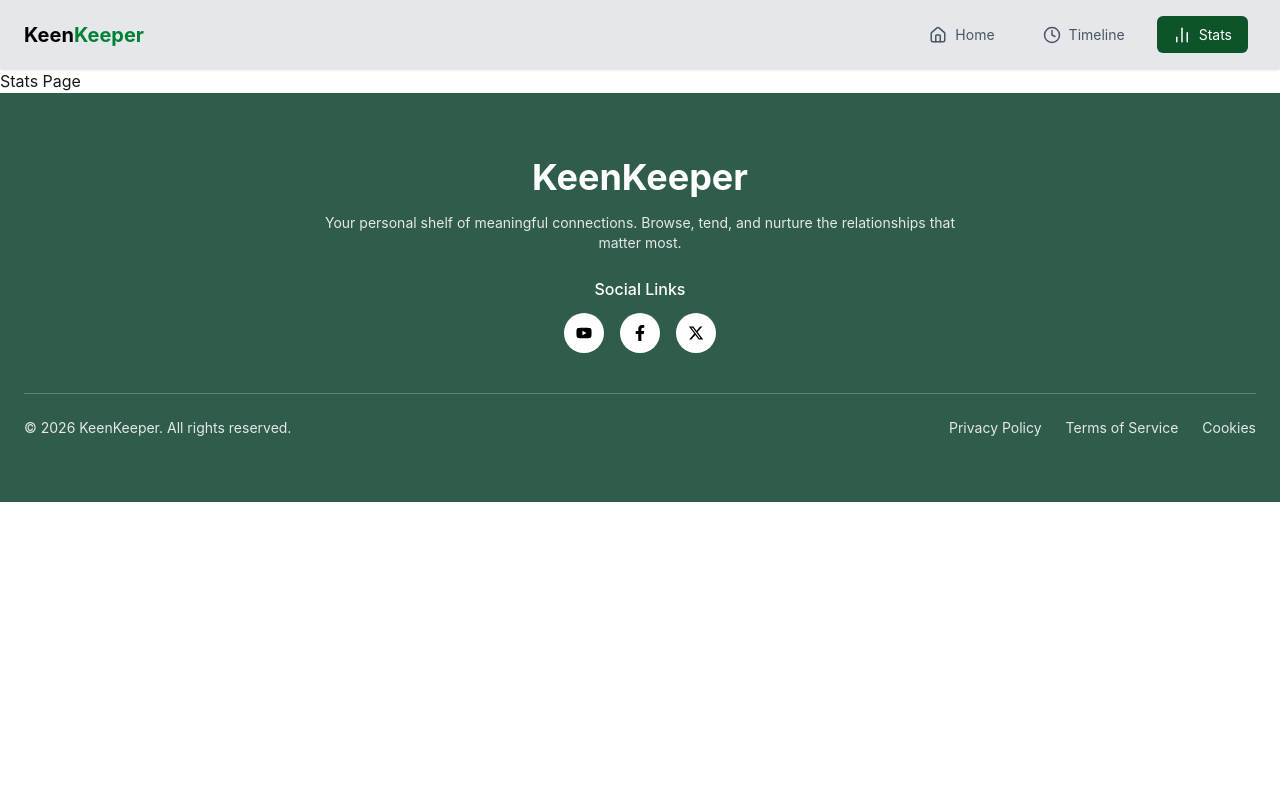
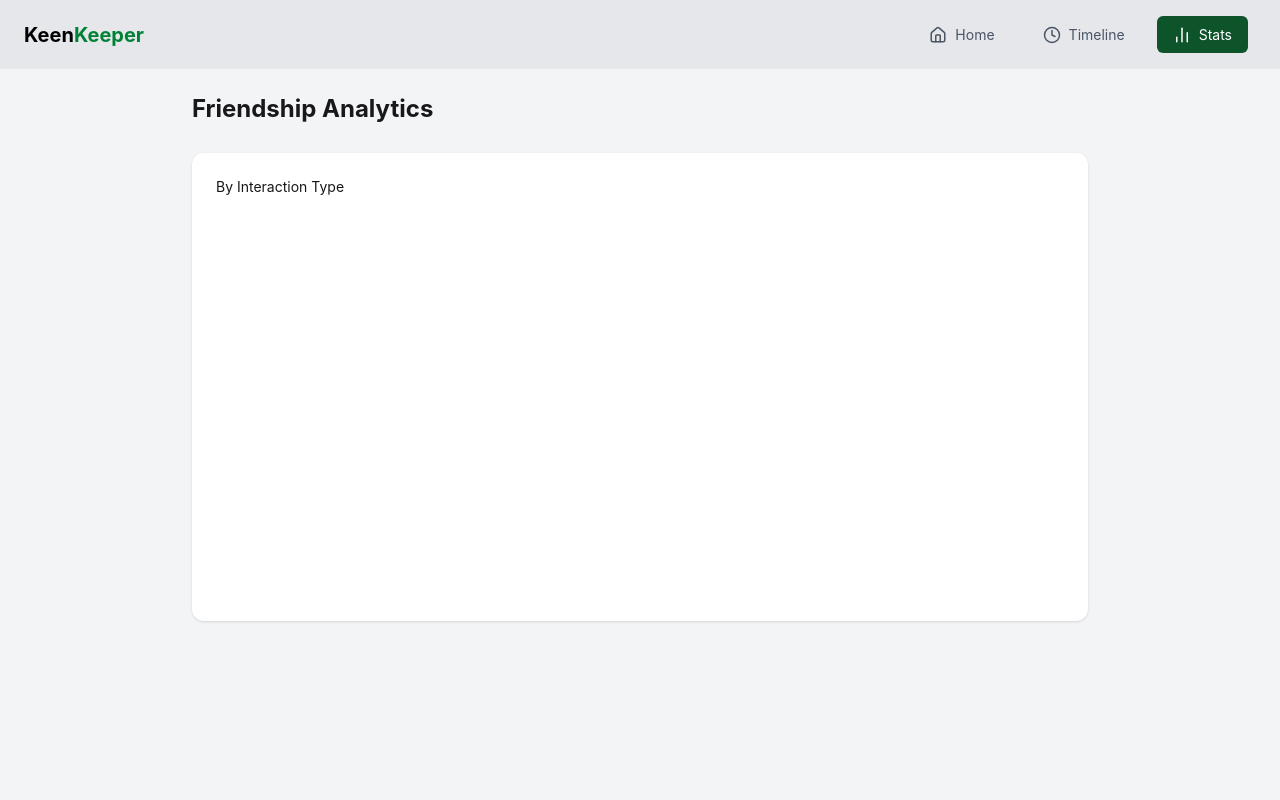
Before and after one commit to Palash-4/Keen-Keeper, a React (Vite) app: page /stats in a window 1280 px wide. Shown: the top 800 px of the page. Built offline with nearby package versions, Linux system fonts and the light colour scheme.

Commit message:
Dashboard gaph added and some issue fix

```diff
--- a/package.json
+++ b/package.json
@@ -21,6 +21,7 @@
     "react-router-dom": "^7.14.0",
     "react-spinners": "^0.17.0",
     "react-toastify": "^11.0.5",
+    "recharts": "^3.8.1",
     "tailwindcss": "^4.2.2"
   },
   "devDependencies": {
--- a/src/main.jsx
+++ b/src/main.jsx
@@ -9,6 +9,7 @@ import Homepage from './pages/homepage/Homepage';
 import FriendsDetails from './pages/homepage/friendsDetails/FriendsDetails';
 import TimeLine from './pages/timeLine/TimeLine';
 import { ToastContainer } from "react-toastify";
+import Dashboard from './pages/dashboard/Dashboard';
 
 
 const router = createBrowserRouter([
@@ -31,7 +32,7 @@ const router = createBrowserRouter([
       },
       {
         path: "/stats",
-        element: <h2>Stats Page</h2>,
+        element: <Dashboard></Dashboard>,
       },
     ],
   },
--- /dev/null
+++ b/src/pages/dashboard/Dashboard.jsx
@@ -0,0 +1,55 @@
+import React, { useEffect, useState } from "react";
+import { PieChart, Pie, Tooltip, Legend } from "recharts";
+
+const Dashboard = () => {
+    const [data, setData] = useState([]);
+
+    useEffect(() => {
+        const store = JSON.parse(localStorage.getItem("timeline")) || [];
+        const textCnt = store.filter(item => item.type === "Text").length;
+        const callCnt = store.filter(item => item.type === "Call").length;
+        const videoCnt = store.filter(item => item.type === "Video").length;
+
+        const chartData = [
+            { name: "Text", value: textCnt, fill: "#7c3aed" },
+            { name: "Call", value: callCnt, fill: "#166534" },
+            { name: "Video", value: videoCnt, fill: "#22c55e" },
+        ].filter(item => item.value > 0);
+        setData(chartData);
+    }, []);
+
+    return (
+        <div className="bg-gray-100 min-h-screen p-6">
+            <div className="max-w-4xl mx-auto">
+
+                <h1 className="text-2xl font-bold mb-7">
+                    Friendship Analytics
+                </h1>
+
+                <div className="bg-white p-6 rounded-xl shadow">
+                    <h3 className="text-sm">
+                        By Interaction Type
+                    </h3>
+
+                    <div className="flex justify-center">
+                        <PieChart width={400} height={400}>
+                            <Pie
+                                data={data}
+                                innerRadius={80}
+                                outerRadius={110}
+                                paddingAngle={4}
+                                dataKey="value"
+                                cornerRadius={10}
+                            />
+                            <Tooltip />
+                            <Legend />
+                        </PieChart>
+                    </div>
+
+                </div>
+            </div>
+        </div>
+    );
+};
+
+export default Dashboard;
--- a/src/pages/timeLine/TimeLine.jsx
+++ b/src/pages/timeLine/TimeLine.jsx
@@ -48,12 +48,9 @@ const TimeLine = () => {
                                 key={item.id}
                                 className="bg-white p-4 rounded-lg shadow flex items-center gap-4 hover:shadow-md transition"
                             >
-                                {/* Icon */}
                                 <div className="text-gray-600">
                                     {getIcon(item.type)}
                                 </div>
-
-                                {/* Text */}
                                 <div>
                                     <p className="text-sm font-medium">
                                         {item.type} with {item.name}
```
Also changed, not shown: 1 other file (tests, documents, lock files or other folders).
